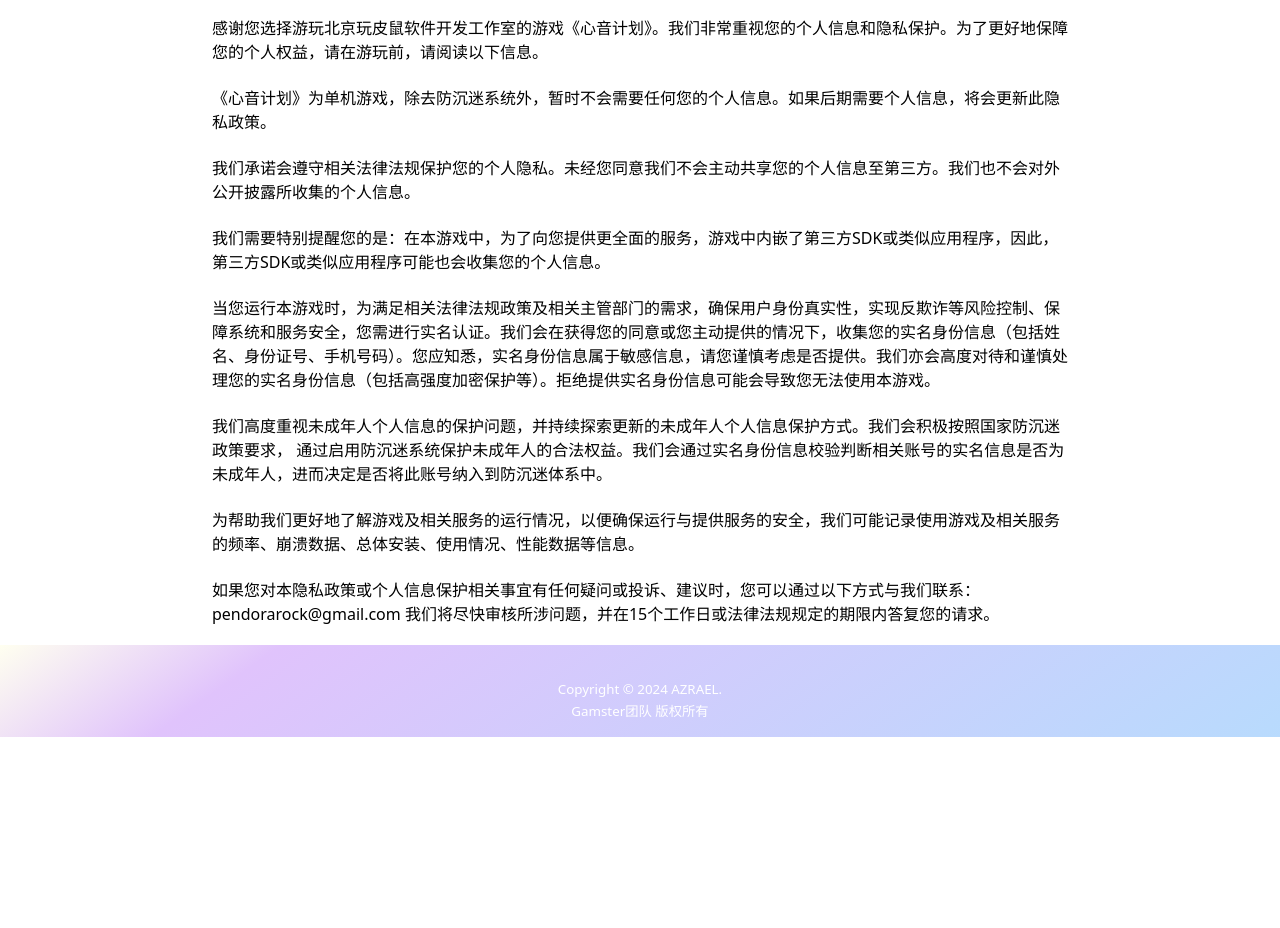
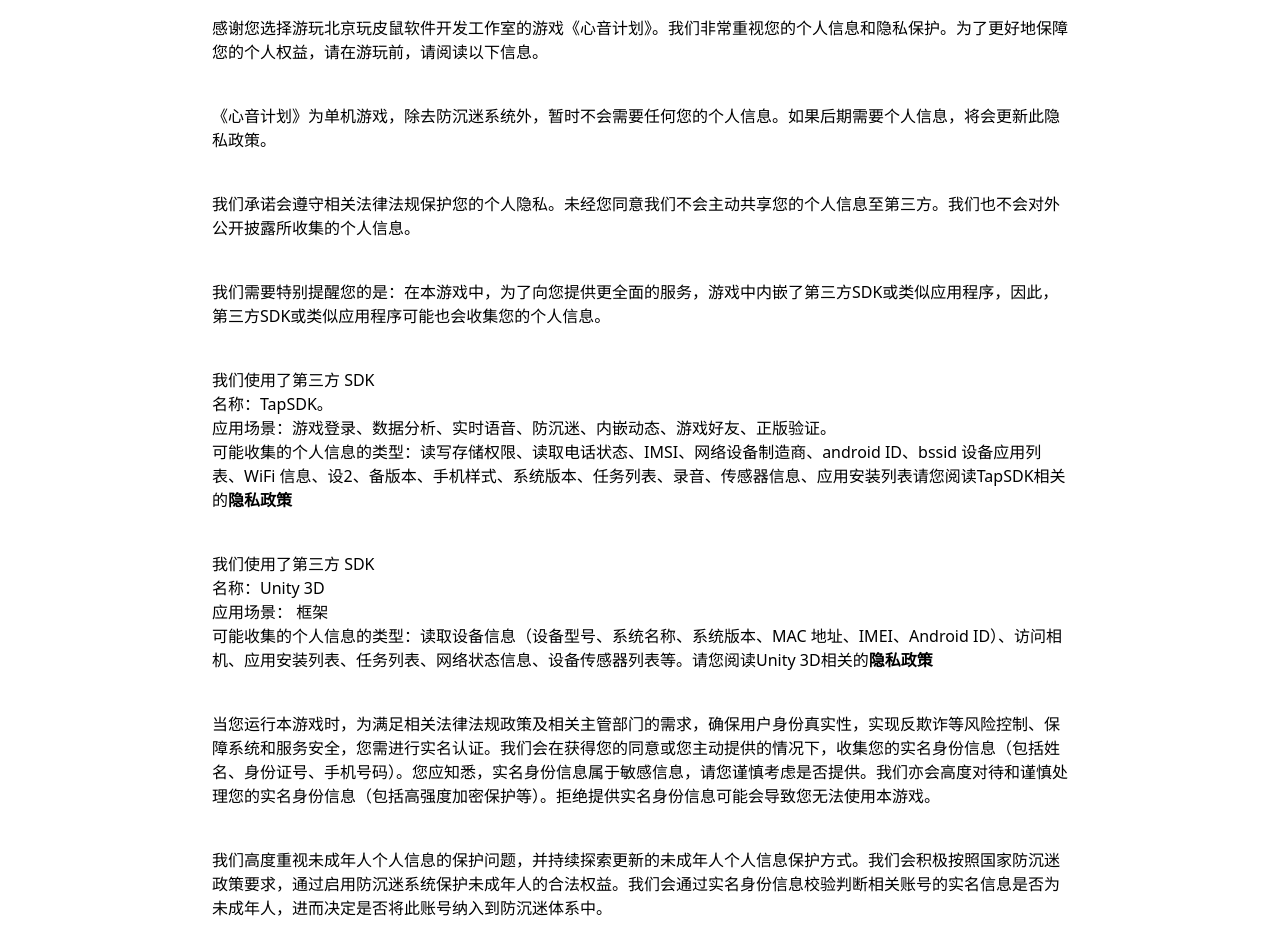
Before and after one commit to pukutk/xinyinjihua, a plain HTML site: page privacy.html in a window 1280 px wide. Shown: the part 202-1130 px from the top of the page. Before the commit the page ends 939 px from the top, so only its background shows below. Drawn offline with Linux system fonts and the light colour scheme; a web font is replaced by a local one.

Commit message:
Update privacy.html

```diff
--- a/privacy.html
+++ b/privacy.html
@@ -35,30 +35,45 @@
     <div class="grid-privacy">
       <div></div>
       <div>
-        <h1 class="privacy">游戏用户隐私政策</h1>
-        <p class="privacy">感谢您选择游玩北京玩皮鼠软件开发工作室的游戏《心音计划》。我们非常重视您的个人信息和隐私保护。为了更好地保障您的个人权益，请在游玩前，请阅读以下信息。<br><br>
+        <h1 class="privacy">【心音计划】隐私政策</h1>
+        <p class="privacy">感谢您选择游玩北京玩皮鼠软件开发工作室的游戏《心音计划》。我们非常重视您的个人信息和隐私保护。为了更好地保障您的个人权益，请在游玩前，请阅读以下信息。</p>
 
-        《心音计划》为单机游戏，除去防沉迷系统外，暂时不会需要任何您的个人信息。如果后期需要个人信息，将会更新此隐私政策。<br><br>
+        <p class="privacy">《心音计划》为单机游戏，除去防沉迷系统外，暂时不会需要任何您的个人信息。如果后期需要个人信息，将会更新此隐私政策。</p>
 
-        我们承诺会遵守相关法律法规保护您的个人隐私。未经您同意我们不会主动共享您的个人信息至第三方。我们也不会对外公开披露所收集的个人信息。<br><br>
+        <p class="privacy">我们承诺会遵守相关法律法规保护您的个人隐私。未经您同意我们不会主动共享您的个人信息至第三方。我们也不会对外公开披露所收集的个人信息。</p>
 
-        我们需要特别提醒您的是：在本游戏中，为了向您提供更全面的服务，游戏中内嵌了第三方SDK或类似应用程序，因此，第三方SDK或类似应用程序可能也会收集您的个人信息。<br><br>
+        <p class="privacy">我们需要特别提醒您的是：在本游戏中，为了向您提供更全面的服务，游戏中内嵌了第三方SDK或类似应用程序，因此，第三方SDK或类似应用程序可能也会收集您的个人信息。</p>
 
-        当您运行本游戏时，为满足相关法律法规政策及相关主管部门的需求，确保用户身份真实性，实现反欺诈等风险控制、保障系统和服务安全，您需进行实名认证。我们会在获得您的同意或您主动提供的情况下，收集您的实名身份信息（包括姓名、身份证号、手机号码）。您应知悉，实名身份信息属于敏感信息，请您谨慎考虑是否提供。我们亦会高度对待和谨慎处理您的实名身份信息（包括高强度加密保护等）。拒绝提供实名身份信息可能会导致您无法使用本游戏。<br><br>
+        <p class="privacy">
+          我们使用了第三方 SDK<br />
+          名称：TapSDK。<br />
+          应用场景：游戏登录、数据分析、实时语音、防沉迷、内嵌动态、游戏好友、正版验证。<br />
+          可能收集的个人信息的类型：读写存储权限、读取电话状态、IMSI、网络设备制造商、android ID、bssid 设备应用列表、WiFi 信息、设2、备版本、手机样式、系统版本、任务列表、录音、传感器信息、应用安装列表请您阅读TapSDK相关的<a href="https://developer.taptap.com/docs/sdk/start/agreement/"><strong>隐私政策</strong></a></p>
 
-        我们高度重视未成年人个人信息的保护问题，并持续探索更新的未成年人个人信息保护方式。我们会积极按照国家防沉迷政策要求，
-        通过启用防沉迷系统保护未成年人的合法权益。我们会通过实名身份信息校验判断相关账号的实名信息是否为未成年人，进而决定是否将此账号纳入到防沉迷体系中。<br><br>
+        <p class="privacy">
+          我们使用了第三方 SDK<br />
+          名称：Unity 3D<br />
+          应用场景： 框架<br />
+          可能收集的个人信息的类型：读取设备信息（设备型号、系统名称、系统版本、MAC 地址、IMEI、Android ID）、访问相机、应用安装列表、任务列表、网络状态信息、设备传感器列表等。请您阅读Unity 3D相关的<a href="https://unity.com/cn/legal/privacy-policy"><strong>隐私政策</strong></a></p>
 
-        为帮助我们更好地了解游戏及相关服务的运行情况，以便确保运行与提供服务的安全，我们可能记录使用游戏及相关服务的频率、崩溃数据、总体安装、使用情况、性能数据等信息。<br><br>
+        <p class="privacy">当您运行本游戏时，为满足相关法律法规政策及相关主管部门的需求，确保用户身份真实性，实现反欺诈等风险控制、保障系统和服务安全，您需进行实名认证。我们会在获得您的同意或您主动提供的情况下，收集您的实名身份信息（包括姓名、身份证号、手机号码）。您应知悉，实名身份信息属于敏感信息，请您谨慎考虑是否提供。我们亦会高度对待和谨慎处理您的实名身份信息（包括高强度加密保护等）。拒绝提供实名身份信息可能会导致您无法使用本游戏。</p>
 
-        如果您对本隐私政策或个人信息保护相关事宜有任何疑问或投诉、建议时，您可以通过以下方式与我们联系：pendorarock@gmail.com 我们将尽快审核所涉问题，并在15个工作日或法律法规规定的期限内答复您的请求。<br></p>
+        <p class="privacy">我们高度重视未成年人个人信息的保护问题，并持续探索更新的未成年人个人信息保护方式。我们会积极按照国家防沉迷政策要求，通过启用防沉迷系统保护未成年人的合法权益。我们会通过实名身份信息校验判断相关账号的实名信息是否为未成年人，进而决定是否将此账号纳入到防沉迷体系中。</p>
+        <p class="privacy">为帮助我们更好地了解游戏及相关服务的运行情况，以便确保运行与提供服务的安全，我们可能记录使用游戏及相关服务的频率、崩溃数据、总体安装、使用情况、性能数据等信息。</p>
+
+        <p class="privacy">我们的隐私政策可能会适时发生变更。我们会在本页面上发布对本隐私政策所做的任何变更。对于重大变更，我们还会提供更为显著的通知（我们可能会通过在浏览页面做特别提示等方式，说明隐私政策的具体变更内容）。未经您明确同意，我们不会削减您按照本隐私政策所应享有的权利。</p>
+
+        <p class="privacy">本隐私政策所指的重大变更包括但不限于：我们的服务模式发生重大变化；个人信息共享、转让或公开披露的主要对象发生变化；您参与个人信息处理方面的权利及其行使方式发生重大变化；我们的联系方式及投诉渠道发生变化；个人信息安全影响评估报告表明存在高风险时。我们还会将本隐私政策的旧版本存档，供您查阅。</p>
+
+        <p class="privacy">如果您对本隐私政策或个人信息保护相关事宜有任何疑问或投诉、建议时，您可以通过以下方式与我们联系：pendorarock@gmail.com<br />
+        我们将尽快审核所涉问题，并在15个工作日或法律法规规定的期限内答复您的请求。</p>
       </div>
       <div></div>
     </div>
 
     <footer class="footer01">
     	<div>
-    		<p class="copyright"><small>Copyright © 2024 AZRAEL.</small></p>
+    		<p class="copyright"><small>Copyright © 2024 心音计划.</small></p>
       		<p class="copyright"><small>Gamster团队 版权所有</small></p>
     	</div>
     </footer>
```
